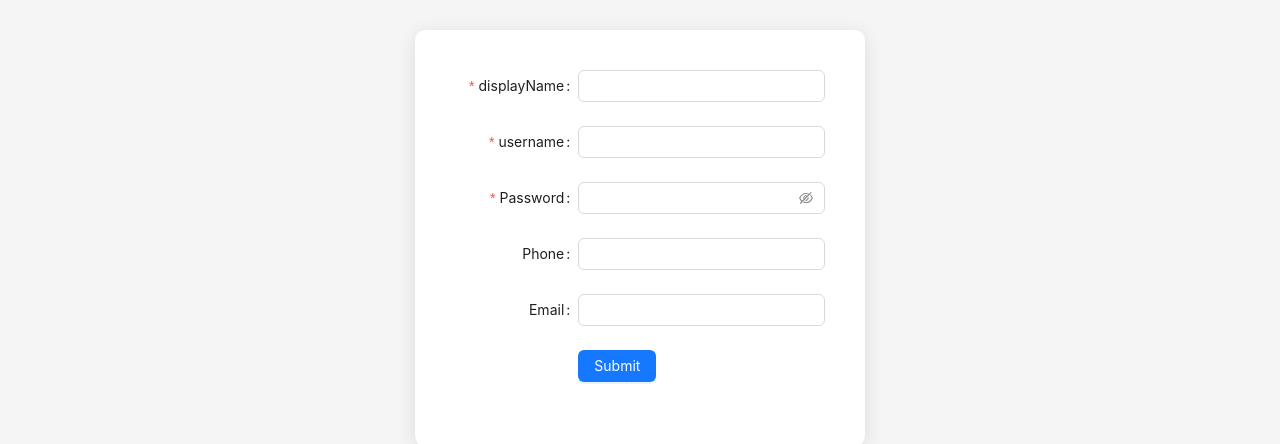
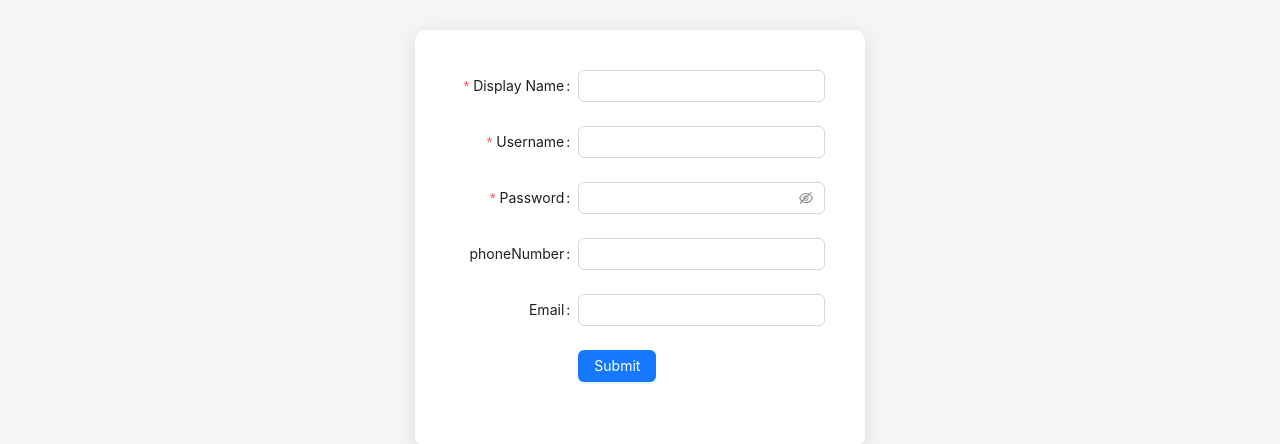
Before and after one commit to PhuocSu/CRUD_FAQ, a React (Vite) app in the folder frontend/: page /signup in a window 1280 px wide. Shown: the part 168-612 px from the top of the page. Built offline with nearby package versions, Linux system fonts and the light colour scheme.

Commit message:
Connecting SignupPage to FAQ Page with store, service

```diff
--- a/frontend/src/components/SignupForm.jsx
+++ b/frontend/src/components/SignupForm.jsx
@@ -1,61 +1,75 @@
 import React from 'react';
-import { Button, Form, Input, InputNumber } from 'antd';
+import { Button, Form, Input } from 'antd';
+
 const layout = {
     labelCol: { span: 8 },
     wrapperCol: { span: 16 },
 };
+
 const validateMessages = {
     required: '${label} is required!',
     types: {
         email: '${label} is not a valid email!',
-        number: '${label} is not a valid number!',
-    },
-    number: {
-        range: '${label} must be between ${min} and ${max}',
     },
 };
-const onFinish = values => {
-    console.log(values);
-};
 
-const SignupForm = () => {
+const SignupForm = ({ onSubmit }) => {
+    const onFinish = (values) => {
+        if (onSubmit) {
+            onSubmit(values);
+        }
+    };
+
     return (
         <Form
             {...layout}
-            name="nest-messages"
+            name="signup-form"
             onFinish={onFinish}
             style={{ maxWidth: 600 }}
             validateMessages={validateMessages}
         >
-            <Form.Item name={['user', 'displayName']} label="displayName" rules={[{ required: true }]}>
+            <Form.Item
+                name="displayedName"
+                label="Display Name"
+                rules={[{ required: true }]}
+            >
                 <Input />
             </Form.Item>
-            <Form.Item name={['user', 'username']} label="username" rules={[{ type: 'email', required: true }]}>
+
+            <Form.Item
+                name="username"
+                label="Username"
+                rules={[{ required: true }]}
+            >
                 <Input />
             </Form.Item>
+
             <Form.Item
                 name="password"
                 label="Password"
                 rules={[
-                    { required: true, message: 'Please input your password!' },
-                    { min: 6, message: 'Password must be at least 6 characters' }
+                    { required: true },
+                    { min: 6, message: 'Password must be at least 6 characters' },
                 ]}
             >
                 <Input.Password />
             </Form.Item>
-            <Form.Item name={['user', 'phone']} label="Phone">
+
+            <Form.Item name="phoneNumber" label="phoneNumber">
                 <Input />
             </Form.Item>
-            <Form.Item name={['user', 'email']} label="Email">
+
+            <Form.Item name="email" label="Email" rules={[{ type: 'email' }]}>
                 <Input />
             </Form.Item>
-            <Form.Item label={null}>
+
+            <Form.Item wrapperCol={{ ...layout.wrapperCol, offset: 8 }}>
                 <Button type="primary" htmlType="submit">
                     Submit
                 </Button>
             </Form.Item>
         </Form>
-    )
-}
+    );
+};
 
-export default SignupForm
+export default SignupForm;
--- a/frontend/src/pages/SignupPage.jsx
+++ b/frontend/src/pages/SignupPage.jsx
@@ -1,8 +1,10 @@
 import React from 'react';
-import { Layout } from 'antd';
+import { Layout, message } from 'antd';
 import AppHeader from '../components/AppHeader';
 import AppFooter from '../components/AppFooter';
 import SignupForm from '../components/SignupForm';
+import { useNavigate } from 'react-router-dom';
+import UseAuthStore from '../stores/UseAuthStore';
 
 const { Content } = Layout;
 
@@ -21,6 +23,22 @@ const contentStyle = {
 };
 
 const SignupPage = () => {
+    const navigate = useNavigate();
+    const { signup } = UseAuthStore()
+
+    const handleSubmit = async (values) => {
+        try {
+            const { displayedName, username, password, email, phoneNumber } = values;
+            await signup(displayedName, username, password, email, phoneNumber);
+            message.success('Đăng ký thành công! Vui lòng đăng nhập.');
+            navigate('/signin');
+        } catch (error) {
+            console.error('Signup error:', error);
+            message.error('Đăng ký thất bại. Vui lòng thử lại!');
+        }
+    }
+
+
     return (
         <Layout
             style={{
@@ -43,7 +61,7 @@ const SignupPage = () => {
                         maxWidth: '450px', // ✅ giới hạn form vừa phải
                     }}
                 >
-                    <SignupForm />
+                    <SignupForm onSubmit={handleSubmit} />
                 </div>
             </Content>
 
--- a/frontend/src/stores/UseAuthStore.js
+++ b/frontend/src/stores/UseAuthStore.js
@@ -20,11 +20,13 @@ const UseAuthStore = create(
             signup: async (displayedName, username, password, email, phoneNumber) => {
                 try {
                     set({ loading: true });
-                    await AuthService.signup(displayedName, username, password, email, phoneNumber);
-                    console.log("Đăng ký thành công! Chuyển sang trang đăng nhập");
+                    const res = await AuthService.signup(displayedName, username, password, email, phoneNumber);
+                    console.log('User after signin:', res.user); // Debug log
+                    return { success: true };
                 } catch (error) {
                     console.error(error);
                     console.log("Đăng ký thất bại!");
+                    throw error; // 👈 THÊM DÒNG NÀY ĐỂ component biết có lỗi
                 } finally {
                     set({ loading: false });
                 }
@@ -62,6 +64,7 @@ const UseAuthStore = create(
                 } catch (error) {
                     console.error(error);
                     console.log("Đăng xuất thất bại!");
+                    throw error;
                 }
             },
 
@@ -83,6 +86,7 @@ const UseAuthStore = create(
                 } catch (error) {
                     console.error("Lấy thông tin người dùng thất bại!", error);
                     set({ user: null, role: null });
+                    throw error;
                 } finally {
                     set({ loading: false });
                 }
```
